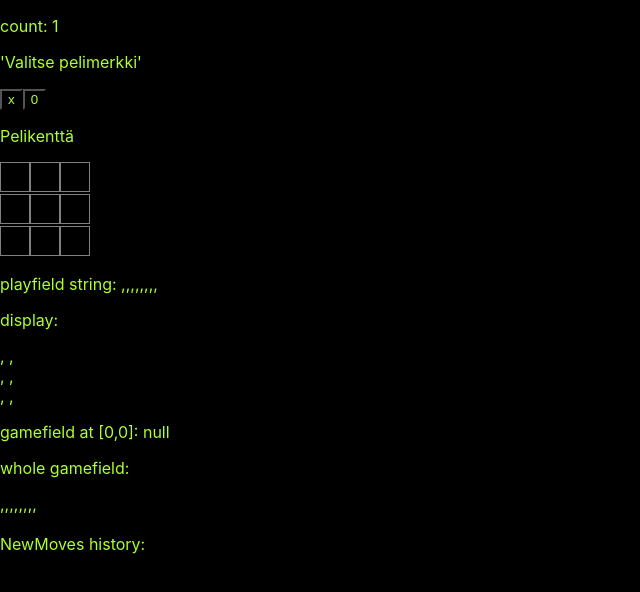
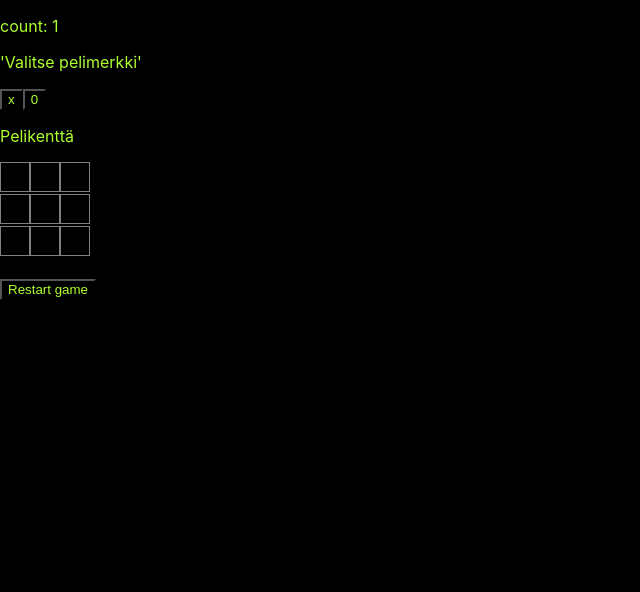
Before and after one commit to jkajalin/ristinolla, a React (Create React App) app: page / in a window 1280 px wide. Shown: the top 592 px of the page, without its empty margins (0-640 px from the left). Built offline with nearby package versions, Linux system fonts and the light colour scheme.

Commit message:
gamelogic seems somehow complete & history tuned in clear order

```diff
--- a/src/App.js
+++ b/src/App.js
@@ -1,24 +1,21 @@
 import { useEffect, useState } from "react";
 
+// gamefield arrays filled with initial values
+let gamefield = [ Array(3).fill(null), Array(3).fill(null), Array(3).fill(null) ]
 
-let gamefield = [
-  Array(3).fill(null),
-  Array(3).fill(null),
-  Array(3).fill(null)
-]
-
-const Button = ({handleClick, text}) => (
-  <button onClick={handleClick}>
+const Button = ( {handleClick, text} ) => (
+  <button onClick={ handleClick }>
     {text}
   </button>
 )
 
-const SquareButton = ({handleClick, text}) => (
-  <button onClick={handleClick} className="squareBtn">
+const SquareButton = ( {handleClick, text} ) => (
+  <button onClick={ handleClick } className="squareBtn">
     {text}
   </button>
 )
 
+/*
 const DrawPlayfield = ( {playfield} ) => {
   //console.log(playfield)
   if(playfield){
@@ -27,6 +24,7 @@ const DrawPlayfield = ( {playfield} ) => {
     return ''
   }
 }
+*/
 
 const ButtonGamefield = ( {handleMove, playfield} ) => {
 
@@ -39,8 +37,6 @@ const ButtonGamefield = ( {handleMove, playfield} ) => {
       <div><SquareButton handleClick={ () => handleMove( 1, 0 ) } text={playfield[1][0]} /><SquareButton handleClick={ () => handleMove( 1, 1 ) } text={playfield[1][1]} /><SquareButton handleClick={ () => handleMove( 1, 2 ) } text={playfield[1][2]} /></div>
       <div><SquareButton handleClick={ () => handleMove( 2, 0 ) } text={playfield[2][0]} /><SquareButton handleClick={ () => handleMove( 2, 1 ) } text={playfield[2][1]} /><SquareButton handleClick={ () => handleMove( 2, 2 ) } text={playfield[2][2]} /></div>
     </div>
-    <p>playfield string: { String(playfield) }</p>
-
   </>
     }
 
@@ -48,7 +44,7 @@ const ButtonGamefield = ( {handleMove, playfield} ) => {
 }
 
 const GameHistory = ( { gameHistory } ) => {
-  return <div style={{float: "right"}}>{ !gameHistory? '' : gameHistory.map( ( p, i ) => <div key={i} > { p[0]  }-{p[1]}-{p[2]} ;  </div>  ) }</div>
+  return <div style={{float: "right"}}>{ !gameHistory? '' : gameHistory.map( ( p, i ) => <div key={i} > { p[0] }-{ p[1] }: { p[2] } ;  </div>  ) }</div>
 }
 
 const GameBoard = ( { playfield, handleMove } ) => {
@@ -58,15 +54,7 @@ const GameBoard = ( { playfield, handleMove } ) => {
   }else{
     return (
       <>
-
         <ButtonGamefield handleMove={handleMove} playfield={playfield} />
-
-        <p>display:</p>
-        <DrawPlayfield playfield={playfield} />
-
-        <p>gamefield at [0,0]: { String(gamefield[0][0]) }</p>
-        <p>whole gamefield:</p>
-        { String(gamefield) }
       </>
     )
   }
@@ -172,7 +160,8 @@ const App = () => {
 
     }
     console.log('MoveHistory Before:', String(moveHistory) )
-    setMoveHistory( newMovesHistory.concat(moveHistory)  ) // this works \ o /
+    //setMoveHistory( newMovesHistory.concat(moveHistory)  ) // this works \ o /
+    setMoveHistory( moveHistory.concat(newMovesHistory) )
 
     setPlayfield( newplayfield )
     console.log('NewMoves History, again:', String(newMovesHistory) )
@@ -239,6 +228,7 @@ const App = () => {
           console.log('Game Over! Refresh page to start new game')
         }
       }
+      await checkWinnerLines()
     }
 
 
@@ -257,7 +247,7 @@ const App = () => {
 
     console.log('rows')
     // rows
-    //
+    // row 1
     // isHostTurn() &&
     if( isHostTurn() && ( playfield[0][0] === userPawn || playfield[0][2]===userPawn ) ){
       //console.log('first line')
@@ -274,15 +264,20 @@ const App = () => {
             await moveHost(0,1)
           }
         }
-        if( playfield[0][1] !== userPawn ){
+        if( isHostTurn() && playfield[0][1] !== userPawn ){
           //moveHost(0,1)
         }
       }else{
+
+        if( isHostTurn() ){
           console.log('first row else')
           await moveHost(0,1)
         }
+
+      }
       //await moveHost(0,1)
     }
+    // row 2
     // if( isHostTurn() && ( playfield[1][0]===userPawn || playfield[1][2]===userPawn ) && ( playfield[1][0] === playfield[1][2] || playfield[1][0] === playfield[1][1] || playfield[1][1] === playfield[1][2]) )
     if( isHostTurn() && ( playfield[1][0]===userPawn || playfield[1][2]===userPawn )  ){
 
@@ -300,13 +295,19 @@ const App = () => {
         if( isHostTurn() && playfield[1][1] === userPawn && playfield[1][2] === userPawn ){
           await moveHost( 1, 0 )
         }
+        if( isHostTurn() && playfield[1][1] === userPawn && playfield[1][0] === userPawn ){
+          await moveHost( 1, 2 )
+        }
       }
       //await moveHost(1,1)
     }
-    if( isHostTurn() && ( playfield[2][0] === userPawn || playfield[2][2] === userPawn ) && ( playfield[2][0] === playfield[2][2] || playfield[2][0] === playfield[2][1] || playfield[2][1] === playfield[2][2] ) ){
+    // row 3
+    if( isHostTurn() && ( playfield[2][0] === userPawn || playfield[2][2] === userPawn )  ){
 
       linecordinates = [2,0,2,2]
       console.log('linecordinates: ', String( linecordinates ))
+
+      if( playfield[2][0] === playfield[2][2] || playfield[2][0] === playfield[2][1] || playfield[2][1] === playfield[2][2] ){
 
         if( playfield[2][0] === playfield[2][2] ){
           isMiddleFree = true
@@ -314,16 +315,17 @@ const App = () => {
             await moveHost(2,1)
           }
         }
+
         // idiot proofing
         if ( playfield[2][0] === userPawn && playfield[2][0] === userPawn ){
           await moveHost( 2,2 )
         }
-
+      }
 
     }
     console.log('columns')
     // columns
-    //
+    // column 1
     if( isHostTurn() && ( playfield[0][0] === userPawn || playfield[2][0]===userPawn )  ){
 
       linecordinates = [0,0,2,0]
@@ -350,6 +352,7 @@ const App = () => {
       }
 
     }
+    // column 2
     // if( isHostTurn() && ( playfield[0][1]===userPawn || playfield[2][1]===userPawn ) && ( playfield[0][1] === playfield[2][1] || playfield[0][1] === playfield[1][1] || playfield[1][1] === playfield[2][1] ) )
     if( isHostTurn() && ( playfield[0][1]===userPawn || playfield[2][1]===userPawn ) ){
 
@@ -364,12 +367,20 @@ const App = () => {
             await moveHost(1,1)
           }
         }
+        if( isHostTurn() && playfield[0][1] === userPawn && playfield[1][1] === userPawn ){
+          await moveHost( 2, 1 )
+        }
+
       }
       if( isHostTurn() && playfield[0][1]===userPawn ){
         await moveHost( 1, 1 )
       }
+      if( isHostTurn() && playfield[1][1]===userPawn && playfield[2][1]===userPawn){
+        await moveHost( 0, 1 )
+      }
 
     }
+    // column 3
     if( isHostTurn() && ( playfield[0][2] === userPawn || playfield[2][2] === userPawn ) ){
 
       linecordinates = [0,2,2,2]
@@ -389,6 +400,9 @@ const App = () => {
         }else(
           await moveHost( 2, 2 )
         )
+        if( isHostTurn() && playfield[0][2] === hostPawn && ( playfield[1][1] !=='x' || playfield[1][1] !=='0') ){
+          await moveHost( 1, 1 )
+        }
 
       }
     }else{
@@ -418,7 +432,9 @@ const App = () => {
       if( isHostTurn() && playfield[0][0] === userPawn && playfield[1][1] === userPawn ){
         await moveHost(2,2)
       }
-
+      if( isHostTurn() && playfield[2][2] === userPawn && playfield[1][1] === userPawn ){
+        await moveHost(0,0)
+      }
     }
     //     if( isHostTurn() && ( playfield[0][2] === userPawn || playfield[2][0] === userPawn ) && ( playfield[0][2] === playfield[2][0] || playfield[0][2] === playfield[1][1] || playfield[1][1] === playfield[2][0] ) )
     if( isHostTurn() && ( playfield[0][2] === userPawn || playfield[2][0] === userPawn )  ){
@@ -441,6 +457,20 @@ const App = () => {
       }
 
     }
+    // random cases
+    if( isHostTurn() && playfield[2][0] === playfield[2][2] && playfield[2][0] === hostPawn && playfield[2][1] === userPawn ){
+      if( playfield[1][1] !=='x' || playfield[1][1] !=='0' ){
+        await moveHost(1,1)
+      }
+      if( isHostTurn() && ( playfield[1][1] ==='x' || playfield[1][1] ==='0' ) ){
+        await moveHost(1,0)
+      }
+    }
+    // row 2 random case
+    if ( isHostTurn() && ( playfield[1][1]===userPawn ) && playfield[1][0] === playfield[1][2] && playfield[2][2]===hostPawn && playfield[1][2] !== userPawn ){
+      console.log('row 2 random case')
+      await moveHost( 1, 2 )
+    }
 
     //console.log('linecordinates: ', String( linecordinates ))
     if(isMiddleFree){
@@ -454,6 +484,20 @@ const App = () => {
     }else(
       console.log('aint host turn')
     )
+  }
+
+  /*
+  * Init new game and start game with initial values
+  */
+  const initNewGame = () => {
+    gamefield = [ Array(3).fill(null), Array(3).fill(null), Array(3).fill(null) ]
+    setPlayfield( gamefield )
+    setMoveHistory([])
+    newMovesHistory = []
+    setWinner('')
+    setHostTurn(false)
+    setUserPawn('')
+    setHostPawn('')
   }
 
   return (
@@ -475,8 +519,8 @@ const App = () => {
 
       }
       <GameBoard playfield={playfield} handleMove={handleMove} />
-      <br /><br />
-      NewMoves history: { String(newMovesHistory) }
+      <br />
+      <Button handleClick={ () => initNewGame() } text={'Restart game'} />
     </div>
   );
 }
```
Lines whose indentation alone changed are shown as unchanged.
